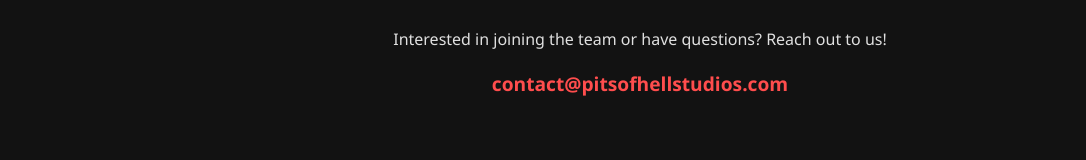
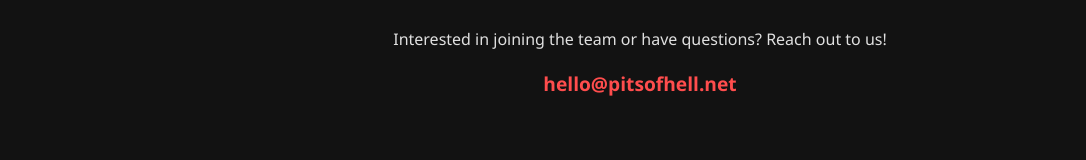
Before and after one commit to Pits-Of-Hell-Studios/pits-of-hell-studios.github.io, a plain HTML site: page index.html in a window 1280 px wide. Shown: the part 2196-2356 px from the top of the page, without its empty margins (0-1086 px from the left). Drawn offline with Linux system fonts and the light colour scheme.

Commit message:
Update contact email in index.html

```diff
--- a/index.html
+++ b/index.html
@@ -54,7 +54,7 @@
       <section id="contact" class="contact-section">
         <h2>Get in Touch</h2>
         <p>Interested in joining the team or have questions? Reach out to us!</p>
-        <a href="mailto:contact@pitsofhellstudios.com" class="contact-link">contact@pitsofhellstudios.com</a>
+        <a href="mailto:hello@pitsofhell.net" class="contact-link">hello@pitsofhell.net</a>
       </section>
     </main>
 
```
